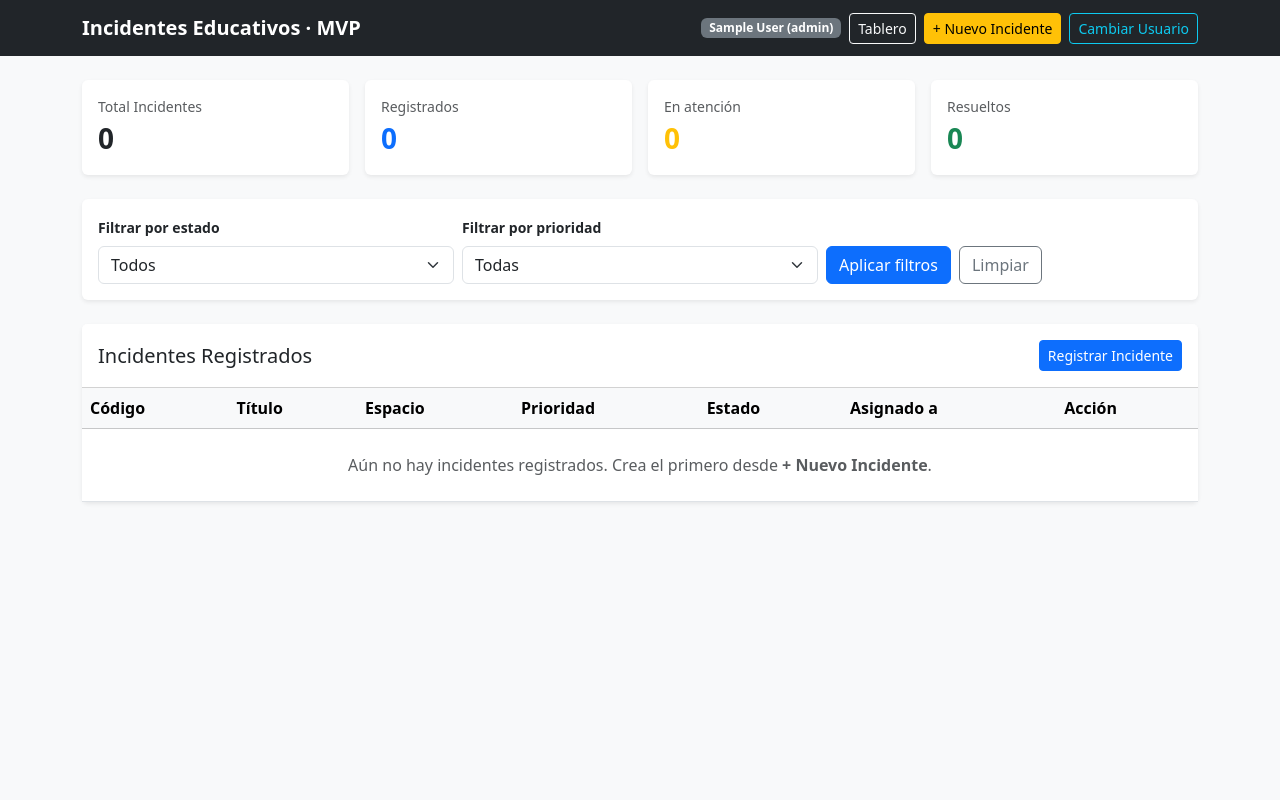
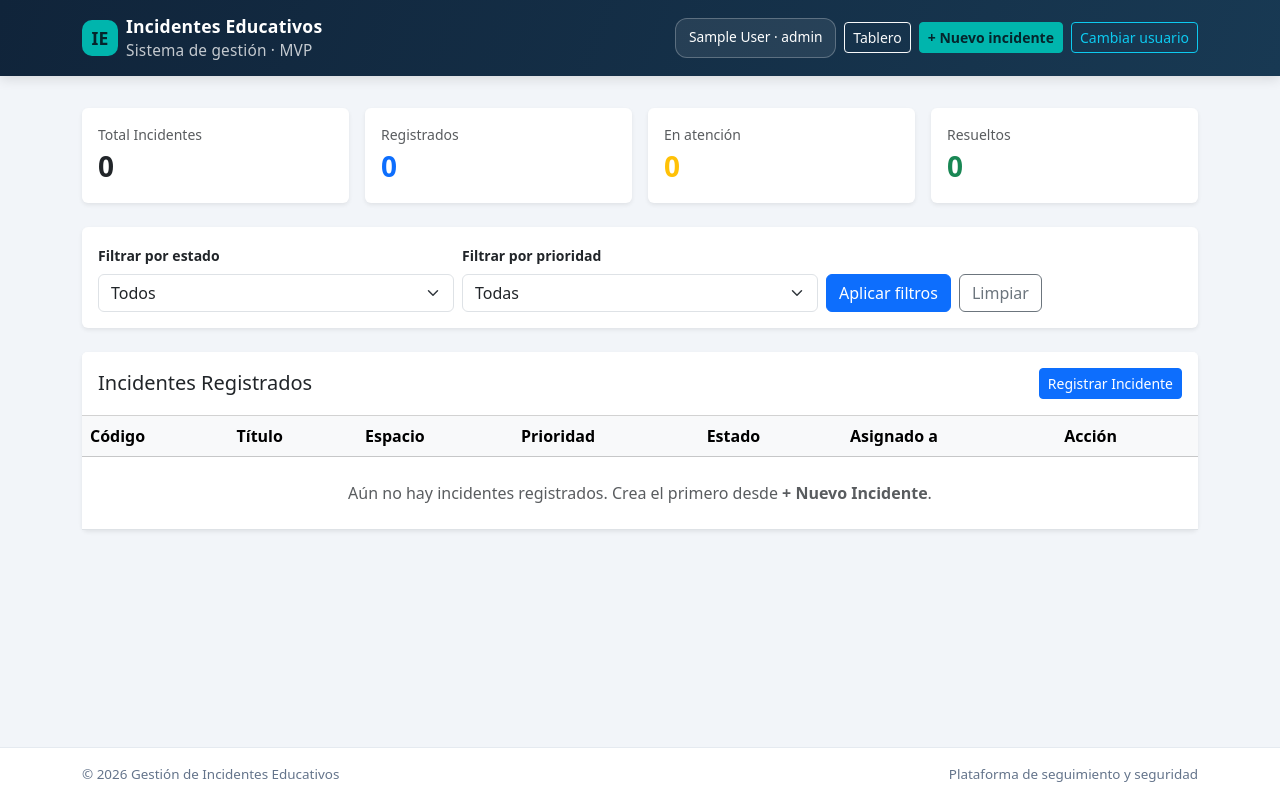
Before and after one commit to Franjulian/gestion-incidentes-mvp, a Flask app: page / in a window 1280 px wide. Run offline with Flask 3, Linux system fonts and the light colour scheme; the visitor is signed in with stand-in values (Sample User, id 1); data that the repository does not hold is empty.

Commit message:
Update base.html

```diff
--- a/templates/base.html
+++ b/templates/base.html
@@ -1,28 +1,261 @@
+
 <!DOCTYPE html>
 <html lang="es">
 <head>
-  <meta charset="UTF-8" />
-  <meta name="viewport" content="width=device-width, initial-scale=1.0" />
-  <title>{% block title %}Gestión de Incidentes Educativos (MVP){% endblock %}</title>
-  <link href="https://cdn.jsdelivr.net/npm/bootstrap@5.3.3/dist/css/bootstrap.min.css" rel="stylesheet" />
+    <meta charset="UTF-8">
+    <meta name="viewport" content="width=device-width, initial-scale=1">
+    <meta name="description"
+          content="Sistema de Gestión de Incidentes Educativos">
+    <meta name="theme-color" content="#10243a">
+
+    <title>
+        {% block title %}Gestión de Incidentes Educativos{% endblock %}
+    </title>
+
+    <link
+        href="https://cdn.jsdelivr.net/npm/bootstrap@5.3.3/dist/css/bootstrap.min.css"
+        rel="stylesheet"
+    >
+
+    <style>
+        :root {
+            --primary: #10243a;
+            --secondary: #183953;
+            --accent: #00b5ad;
+            --background: #f2f5f9;
+            --text: #243449;
+        }
+
+        body {
+            min-height: 100vh;
+            display: flex;
+            flex-direction: column;
+            background: var(--background);
+            color: var(--text);
+            font-family: system-ui, -apple-system,
+                         "Segoe UI", sans-serif;
+        }
+
+        .navbar {
+            background: linear-gradient(
+                110deg,
+                var(--primary),
+                var(--secondary)
+            );
+            box-shadow: 0 3px 12px rgba(0,0,0,.12);
+        }
+
+        .navbar-brand {
+            font-size: 1.1rem;
+            letter-spacing: .2px;
+        }
+
+        .brand-icon {
+            display: inline-flex;
+            align-items: center;
+            justify-content: center;
+            width: 36px;
+            height: 36px;
+            border-radius: 10px;
+            background: var(--accent);
+            color: #05252c;
+            font-weight: 800;
+        }
+
+        .user-badge {
+            padding: .55rem .8rem;
+            border: 1px solid rgba(255,255,255,.25);
+            border-radius: 12px;
+            color: white;
+            background: rgba(255,255,255,.08);
+            font-size: .86rem;
+        }
+
+        .btn-accent {
+            background: var(--accent);
+            border-color: var(--accent);
+            color: #05252c;
+            font-weight: 600;
+        }
+
+        .btn-accent:hover {
+            background: #009a94;
+            border-color: #009a94;
+            color: white;
+        }
+
+        .main-content {
+            flex: 1;
+            padding-top: 2rem;
+            padding-bottom: 3rem;
+        }
+
+        .page-panel {
+            background: white;
+            border-radius: 16px;
+            border: 1px solid #e5eaf0;
+            box-shadow: 0 5px 18px rgba(16,36,58,.05);
+        }
+
+        .footer {
+            background: white;
+            border-top: 1px solid #e5eaf0;
+            padding: 1rem 0;
+            font-size: .84rem;
+            color: #64748b;
+        }
+
+        .navbar .nav-link {
+            color: rgba(255,255,255,.86);
+        }
+
+        .navbar .nav-link:hover,
+        .navbar .nav-link:focus {
+            color: white;
+        }
+
+        :focus-visible {
+            outline: 3px solid #00b5ad;
+            outline-offset: 3px;
+        }
+
+        @media (max-width: 991.98px) {
+            .navbar-actions {
+                align-items: stretch !important;
+                padding-top: 1rem;
+                padding-bottom: .5rem;
+            }
+        }
+    </style>
+
+    {% block extra_css %}{% endblock %}
 </head>
-<body class="bg-light">
-  <nav class="navbar navbar-expand-lg navbar-dark bg-dark mb-4">
-    <div class="container">
-      <a class="navbar-brand fw-semibold" href="{{ url_for('dashboard') }}">Incidentes Educativos · MVP</a>
-      <div class="d-flex align-items-center gap-2 flex-wrap">
-        <span class="badge text-bg-secondary">{{ usuario }} ({{ rol }})</span>
-        <a class="btn btn-sm btn-outline-light" href="{{ url_for('dashboard') }}">Tablero</a>
-        <a class="btn btn-sm btn-warning" href="{{ url_for('registrar') }}">+ Nuevo Incidente</a>
-        <a class="btn btn-sm btn-outline-info" href="{{ url_for('login') }}">Cambiar Usuario</a>
-      </div>
-    </div>
-  </nav>
 
-  <main class="container pb-5">
-    {% block content %}{% endblock %}
-  </main>
+<body>
 
-  <script src="https://cdn.jsdelivr.net/npm/bootstrap@5.3.3/dist/js/bootstrap.bundle.min.js"></script>
+    <!-- Navegación principal -->
+    <nav class="navbar navbar-expand-lg navbar-dark"
+         aria-label="Navegación principal">
+        <div class="container">
+
+            <a class="navbar-brand d-flex align-items-center gap-2"
+               href="{{ url_for('dashboard') }}">
+                <span class="brand-icon" aria-hidden="true">IE</span>
+                <span class="fw-semibold">
+                    Incidentes Educativos
+                    <small class="d-block fw-normal opacity-75">
+                        Sistema de gestión · MVP
+                    </small>
+                </span>
+            </a>
+
+            <button
+                class="navbar-toggler"
+                type="button"
+                data-bs-toggle="collapse"
+                data-bs-target="#menuPrincipal"
+                aria-controls="menuPrincipal"
+                aria-expanded="false"
+                aria-label="Abrir menú de navegación">
+                <span class="navbar-toggler-icon"></span>
+            </button>
+
+            <div class="collapse navbar-collapse"
+                 id="menuPrincipal">
+
+                <div class="navbar-nav ms-auto align-items-lg-center
+                            gap-lg-2 navbar-actions">
+
+                    {% if usuario %}
+                    <span class="user-badge">
+                        {{ usuario }} · {{ rol | default('Usuario', true) }}
+                    </span>
+                    {% endif %}
+
+                    <a class="btn btn-sm btn-outline-light"
+                       href="{{ url_for('dashboard') }}">
+                        Tablero
+                    </a>
+
+                    <a class="btn btn-sm btn-accent"
+                       href="{{ url_for('registrar') }}">
+                        + Nuevo incidente
+                    </a>
+
+                    <a class="btn btn-sm btn-outline-info"
+                       href="{{ url_for('login') }}">
+                        Cambiar usuario
+                    </a>
+
+                </div>
+            </div>
+        </div>
+    </nav>
+
+    <!-- Contenido principal -->
+    <main id="contenidoPrincipal"
+          class="container main-content">
+
+        <!-- Mensajes de Flask -->
+        {% with mensajes = get_flashed_messages(
+            with_categories=true
+        ) %}
+            {% if mensajes %}
+                {% for categoria, mensaje in mensajes %}
+
+                    {% set tipo = {
+                        'error': 'danger',
+                        'success': 'success',
+                        'warning': 'warning',
+                        'info': 'info'
+                    }.get(categoria, 'info') %}
+
+                    <div
+                        class="alert alert-{{ tipo }}
+                               alert-dismissible fade show"
+                        role="alert">
+
+                        {{ mensaje }}
+
+                        <button
+                            type="button"
+                            class="btn-close"
+                            data-bs-dismiss="alert"
+                            aria-label="Cerrar mensaje">
+                        </button>
+                    </div>
+
+                {% endfor %}
+            {% endif %}
+        {% endwith %}
+
+        {% block content %}
+        {% endblock %}
+
+    </main>
+
+    <!-- Pie de página -->
+    <footer class="footer">
+        <div class="container d-flex flex-wrap
+                    justify-content-between gap-2">
+
+            <span>
+                © {{ anio_actual | default(2026) }}
+                Gestión de Incidentes Educativos
+            </span>
+
+            <span>
+                Plataforma de seguimiento y seguridad
+            </span>
+
+        </div>
+    </footer>
+
+    <script
+        src="https://cdn.jsdelivr.net/npm/bootstrap@5.3.3/dist/js/bootstrap.bundle.min.js">
+    </script>
+
+    {% block extra_js %}{% endblock %}
+
 </body>
 </html>
```
